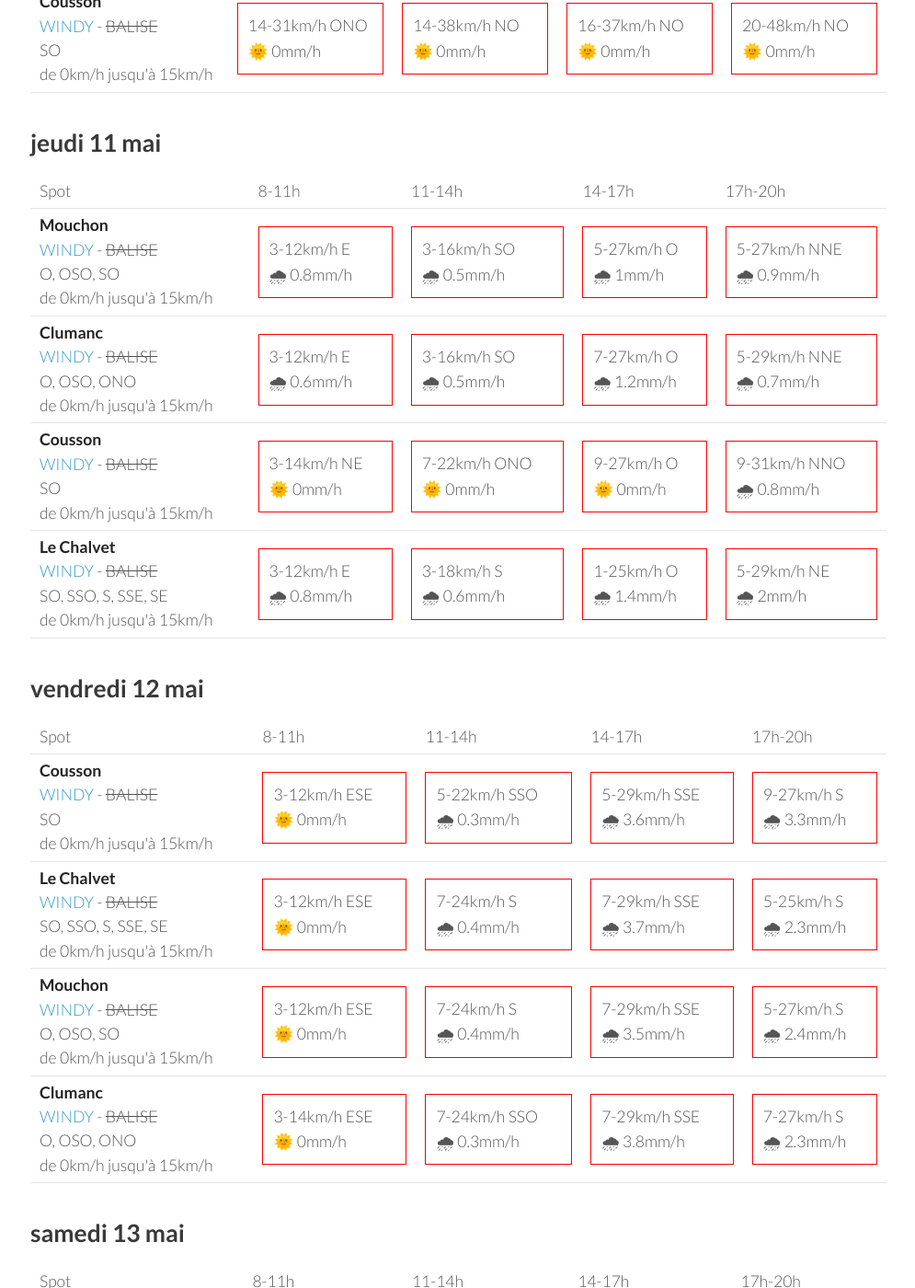
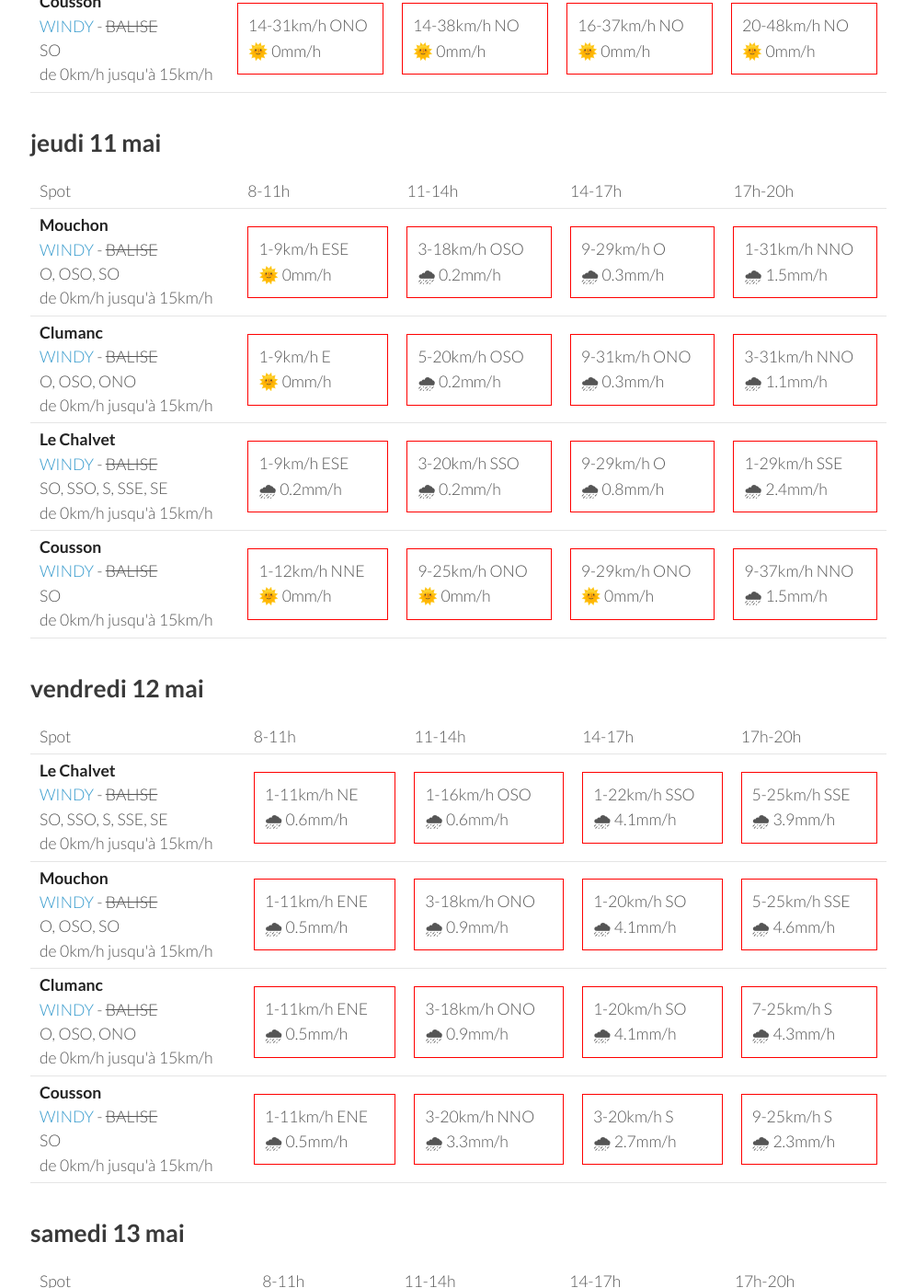
Before and after one commit to parapente-dans-le-nord/parapente-dans-le-nord.github.io, a Jekyll site: the page built from saint_andre.markdown, in a window 1280 px wide and 1400 px high, scrolled down 1325 px. Shown: the whole window at 92% size, without its empty margins (25-1020 px from the left). Built offline with Jekyll 4.4.1, drawn with Linux system fonts in a browser that asks for light colours; some of the changed text lies outside the part shown.

Commit message:
update index.markdown

```diff
--- a/saint_andre.markdown
+++ b/saint_andre.markdown
@@ -136,40 +136,40 @@ page mise à jour le mardi 09 mai 06:36
 <tr>
         <td><strong>Mouchon</strong><br><a href="https://windy.com/43.992/6.424?43.878,6.425,10,m:eSuaglR">WINDY</a> - <span class="no-balise"> BALISE </span><br> <span class="vent-favorable">O, OSO, SO</span><br><span class="force-vent">de 0km/h jusqu'à 15km/h</span> </td>
 
-            <td><div class="not-flyable"><p>3-12km/h E</p><p>🌧 0.8mm/h</p></div></td>
-            <td><div class="not-flyable"><p>3-16km/h SO</p><p>🌧 0.5mm/h</p></div></td>
-            <td><div class="not-flyable"><p>5-27km/h O</p><p>🌧 1mm/h</p></div></td>
-            <td><div class="not-flyable"><p>5-27km/h NNE</p><p>🌧 0.9mm/h</p></div></td>
+            <td><div class="not-flyable"><p>1-9km/h ESE</p><p>🌞 0mm/h</p></div></td>
+            <td><div class="not-flyable"><p>3-18km/h OSO</p><p>🌧 0.2mm/h</p></div></td>
+            <td><div class="not-flyable"><p>9-29km/h O</p><p>🌧 0.3mm/h</p></div></td>
+            <td><div class="not-flyable"><p>1-31km/h NNO</p><p>🌧 1.5mm/h</p></div></td>
 
 
     </tr>
 <tr>
         <td><strong>Clumanc</strong><br><a href="https://windy.com/44.027/6.402?43.914,6.403,10,m:eSxaglP">WINDY</a> - <span class="no-balise"> BALISE </span><br> <span class="vent-favorable">O, OSO, ONO</span><br><span class="force-vent">de 0km/h jusqu'à 15km/h</span> </td>
 
-            <td><div class="not-flyable"><p>3-12km/h E</p><p>🌧 0.6mm/h</p></div></td>
-            <td><div class="not-flyable"><p>3-16km/h SO</p><p>🌧 0.5mm/h</p></div></td>
-            <td><div class="not-flyable"><p>7-27km/h O</p><p>🌧 1.2mm/h</p></div></td>
-            <td><div class="not-flyable"><p>5-29km/h NNE</p><p>🌧 0.7mm/h</p></div></td>
+            <td><div class="not-flyable"><p>1-9km/h E</p><p>🌞 0mm/h</p></div></td>
+            <td><div class="not-flyable"><p>5-20km/h OSO</p><p>🌧 0.2mm/h</p></div></td>
+            <td><div class="not-flyable"><p>9-31km/h ONO</p><p>🌧 0.3mm/h</p></div></td>
+            <td><div class="not-flyable"><p>3-31km/h NNO</p><p>🌧 1.1mm/h</p></div></td>
+
+
+    </tr>
+<tr>
+        <td><strong>Le Chalvet</strong><br><a href="https://windy.com/43.979/6.480?43.866,6.480,10,m:eSsaglX">WINDY</a> - <span class="no-balise"> BALISE </span><br> <span class="vent-favorable">SO, SSO, S, SSE, SE</span><br><span class="force-vent">de 0km/h jusqu'à 15km/h</span> </td>
+
+            <td><div class="not-flyable"><p>1-9km/h ESE</p><p>🌧 0.2mm/h</p></div></td>
+            <td><div class="not-flyable"><p>3-20km/h SSO</p><p>🌧 0.2mm/h</p></div></td>
+            <td><div class="not-flyable"><p>9-29km/h O</p><p>🌧 0.8mm/h</p></div></td>
+            <td><div class="not-flyable"><p>1-29km/h SSE</p><p>🌧 2.4mm/h</p></div></td>
 
 
     </tr>
 <tr>
         <td><strong>Cousson</strong><br><a href="https://windy.com/44.054/6.240?43.940,6.241,10,m:eSAaglz">WINDY</a> - <span class="no-balise"> BALISE </span><br> <span class="vent-favorable">SO</span><br><span class="force-vent">de 0km/h jusqu'à 15km/h</span> </td>
 
-            <td><div class="not-flyable"><p>3-14km/h NE</p><p>🌞 0mm/h</p></div></td>
-            <td><div class="not-flyable"><p>7-22km/h ONO</p><p>🌞 0mm/h</p></div></td>
-            <td><div class="not-flyable"><p>9-27km/h O</p><p>🌞 0mm/h</p></div></td>
-            <td><div class="not-flyable"><p>9-31km/h NNO</p><p>🌧 0.8mm/h</p></div></td>
-
-
-    </tr>
-<tr>
-        <td><strong>Le Chalvet</strong><br><a href="https://windy.com/43.979/6.480?43.866,6.480,10,m:eSsaglX">WINDY</a> - <span class="no-balise"> BALISE </span><br> <span class="vent-favorable">SO, SSO, S, SSE, SE</span><br><span class="force-vent">de 0km/h jusqu'à 15km/h</span> </td>
-
-            <td><div class="not-flyable"><p>3-12km/h E</p><p>🌧 0.8mm/h</p></div></td>
-            <td><div class="not-flyable"><p>3-18km/h S</p><p>🌧 0.6mm/h</p></div></td>
-            <td><div class="not-flyable"><p>1-25km/h O</p><p>🌧 1.4mm/h</p></div></td>
-            <td><div class="not-flyable"><p>5-29km/h NE</p><p>🌧 2mm/h</p></div></td>
+            <td><div class="not-flyable"><p>1-12km/h NNE</p><p>🌞 0mm/h</p></div></td>
+            <td><div class="not-flyable"><p>9-25km/h ONO</p><p>🌞 0mm/h</p></div></td>
+            <td><div class="not-flyable"><p>9-29km/h ONO</p><p>🌞 0mm/h</p></div></td>
+            <td><div class="not-flyable"><p>9-37km/h NNO</p><p>🌧 1.5mm/h</p></div></td>
 
 
     </tr>
@@ -190,42 +190,42 @@ page mise à jour le mardi 09 mai 06:36
       <td>17h-20h</td>
     </tr>
 <tr>
-        <td><strong>Cousson</strong><br><a href="https://windy.com/44.054/6.240?43.940,6.241,10,m:eSAaglz">WINDY</a> - <span class="no-balise"> BALISE </span><br> <span class="vent-favorable">SO</span><br><span class="force-vent">de 0km/h jusqu'à 15km/h</span> </td>
-
-            <td><div class="not-flyable"><p>3-12km/h ESE</p><p>🌞 0mm/h</p></div></td>
-            <td><div class="not-flyable"><p>5-22km/h SSO</p><p>🌧 0.3mm/h</p></div></td>
-            <td><div class="not-flyable"><p>5-29km/h SSE</p><p>🌧 3.6mm/h</p></div></td>
-            <td><div class="not-flyable"><p>9-27km/h S</p><p>🌧 3.3mm/h</p></div></td>
-
-
-    </tr>
-<tr>
         <td><strong>Le Chalvet</strong><br><a href="https://windy.com/43.979/6.480?43.866,6.480,10,m:eSsaglX">WINDY</a> - <span class="no-balise"> BALISE </span><br> <span class="vent-favorable">SO, SSO, S, SSE, SE</span><br><span class="force-vent">de 0km/h jusqu'à 15km/h</span> </td>
 
-            <td><div class="not-flyable"><p>3-12km/h ESE</p><p>🌞 0mm/h</p></div></td>
-            <td><div class="not-flyable"><p>7-24km/h S</p><p>🌧 0.4mm/h</p></div></td>
-            <td><div class="not-flyable"><p>7-29km/h SSE</p><p>🌧 3.7mm/h</p></div></td>
-            <td><div class="not-flyable"><p>5-25km/h S</p><p>🌧 2.3mm/h</p></div></td>
+            <td><div class="not-flyable"><p>1-11km/h NE</p><p>🌧 0.6mm/h</p></div></td>
+            <td><div class="not-flyable"><p>1-16km/h OSO</p><p>🌧 0.6mm/h</p></div></td>
+            <td><div class="not-flyable"><p>1-22km/h SSO</p><p>🌧 4.1mm/h</p></div></td>
+            <td><div class="not-flyable"><p>5-25km/h SSE</p><p>🌧 3.9mm/h</p></div></td>
 
 
     </tr>
 <tr>
         <td><strong>Mouchon</strong><br><a href="https://windy.com/43.992/6.424?43.878,6.425,10,m:eSuaglR">WINDY</a> - <span class="no-balise"> BALISE </span><br> <span class="vent-favorable">O, OSO, SO</span><br><span class="force-vent">de 0km/h jusqu'à 15km/h</span> </td>
 
-            <td><div class="not-flyable"><p>3-12km/h ESE</p><p>🌞 0mm/h</p></div></td>
-            <td><div class="not-flyable"><p>7-24km/h S</p><p>🌧 0.4mm/h</p></div></td>
-            <td><div class="not-flyable"><p>7-29km/h SSE</p><p>🌧 3.5mm/h</p></div></td>
-            <td><div class="not-flyable"><p>5-27km/h S</p><p>🌧 2.4mm/h</p></div></td>
+            <td><div class="not-flyable"><p>1-11km/h ENE</p><p>🌧 0.5mm/h</p></div></td>
+            <td><div class="not-flyable"><p>3-18km/h ONO</p><p>🌧 0.9mm/h</p></div></td>
+            <td><div class="not-flyable"><p>1-20km/h SO</p><p>🌧 4.1mm/h</p></div></td>
+            <td><div class="not-flyable"><p>5-25km/h SSE</p><p>🌧 4.6mm/h</p></div></td>
 
 
     </tr>
 <tr>
         <td><strong>Clumanc</strong><br><a href="https://windy.com/44.027/6.402?43.914,6.403,10,m:eSxaglP">WINDY</a> - <span class="no-balise"> BALISE </span><br> <span class="vent-favorable">O, OSO, ONO</span><br><span class="force-vent">de 0km/h jusqu'à 15km/h</span> </td>
 
-            <td><div class="not-flyable"><p>3-14km/h ESE</p><p>🌞 0mm/h</p></div></td>
-            <td><div class="not-flyable"><p>7-24km/h SSO</p><p>🌧 0.3mm/h</p></div></td>
-            <td><div class="not-flyable"><p>7-29km/h SSE</p><p>🌧 3.8mm/h</p></div></td>
-            <td><div class="not-flyable"><p>7-27km/h S</p><p>🌧 2.3mm/h</p></div></td>
+            <td><div class="not-flyable"><p>1-11km/h ENE</p><p>🌧 0.5mm/h</p></div></td>
+            <td><div class="not-flyable"><p>3-18km/h ONO</p><p>🌧 0.9mm/h</p></div></td>
+            <td><div class="not-flyable"><p>1-20km/h SO</p><p>🌧 4.1mm/h</p></div></td>
+            <td><div class="not-flyable"><p>7-25km/h S</p><p>🌧 4.3mm/h</p></div></td>
+
+
+    </tr>
+<tr>
+        <td><strong>Cousson</strong><br><a href="https://windy.com/44.054/6.240?43.940,6.241,10,m:eSAaglz">WINDY</a> - <span class="no-balise"> BALISE </span><br> <span class="vent-favorable">SO</span><br><span class="force-vent">de 0km/h jusqu'à 15km/h</span> </td>
+
+            <td><div class="not-flyable"><p>1-11km/h ENE</p><p>🌧 0.5mm/h</p></div></td>
+            <td><div class="not-flyable"><p>3-20km/h NNO</p><p>🌧 3.3mm/h</p></div></td>
+            <td><div class="not-flyable"><p>3-20km/h S</p><p>🌧 2.7mm/h</p></div></td>
+            <td><div class="not-flyable"><p>9-25km/h S</p><p>🌧 2.3mm/h</p></div></td>
 
 
     </tr>
@@ -248,40 +248,40 @@ page mise à jour le mardi 09 mai 06:36
 <tr>
         <td><strong>Cousson</strong><br><a href="https://windy.com/44.054/6.240?43.940,6.241,10,m:eSAaglz">WINDY</a> - <span class="no-balise"> BALISE </span><br> <span class="vent-favorable">SO</span><br><span class="force-vent">de 0km/h jusqu'à 15km/h</span> </td>
 
-            <td><div class="not-flyable"><p>5-18km/h ENE</p><p>🌞 0mm/h</p></div></td>
-            <td><div class="not-flyable"><p>3-22km/h ESE</p><p>🌧 0.2mm/h</p></div></td>
-            <td><div class="not-flyable"><p>3-24km/h OSO</p><p>🌧 0.3mm/h</p></div></td>
-            <td><div class="not-flyable"><p>5-22km/h O</p><p>🌞 0mm/h</p></div></td>
+            <td><div class="not-flyable"><p>5-16km/h E</p><p>🌞 0mm/h</p></div></td>
+            <td><div class="not-flyable"><p>1-16km/h SSO</p><p>🌧 0.2mm/h</p></div></td>
+            <td><div class="not-flyable"><p>7-27km/h O</p><p>🌧 2mm/h</p></div></td>
+            <td><div class="not-flyable"><p>7-25km/h SO</p><p>🌧 5mm/h</p></div></td>
 
 
     </tr>
 <tr>
         <td><strong>Clumanc</strong><br><a href="https://windy.com/44.027/6.402?43.914,6.403,10,m:eSxaglP">WINDY</a> - <span class="no-balise"> BALISE </span><br> <span class="vent-favorable">O, OSO, ONO</span><br><span class="force-vent">de 0km/h jusqu'à 15km/h</span> </td>
 
-            <td><div class="not-flyable"><p>5-22km/h ENE</p><p>🌞 0mm/h</p></div></td>
-            <td><div class="not-flyable"><p>9-31km/h ESE</p><p>🌧 0.3mm/h</p></div></td>
-            <td><div class="not-flyable"><p>5-29km/h SE</p><p>🌧 0.7mm/h</p></div></td>
-            <td><div class="not-flyable"><p>3-24km/h SE</p><p>🌞 0mm/h</p></div></td>
+            <td><div class="not-flyable"><p>5-18km/h E</p><p>🌞 0mm/h</p></div></td>
+            <td><div class="not-flyable"><p>5-20km/h SE</p><p>🌞 0mm/h</p></div></td>
+            <td><div class="not-flyable"><p>3-25km/h SO</p><p>🌧 1.9mm/h</p></div></td>
+            <td><div class="not-flyable"><p>5-24km/h S</p><p>🌧 4.9mm/h</p></div></td>
 
 
     </tr>
 <tr>
         <td><strong>Mouchon</strong><br><a href="https://windy.com/43.992/6.424?43.878,6.425,10,m:eSuaglR">WINDY</a> - <span class="no-balise"> BALISE </span><br> <span class="vent-favorable">O, OSO, SO</span><br><span class="force-vent">de 0km/h jusqu'à 15km/h</span> </td>
 
-            <td><div class="not-flyable"><p>5-20km/h ENE</p><p>🌞 0mm/h</p></div></td>
-            <td><div class="not-flyable"><p>11-35km/h ESE</p><p>🌧 0.3mm/h</p></div></td>
-            <td><div class="not-flyable"><p>7-31km/h ESE</p><p>🌧 0.8mm/h</p></div></td>
-            <td><div class="not-flyable"><p>5-25km/h ESE</p><p>🌧 0.2mm/h</p></div></td>
+            <td><div class="not-flyable"><p>5-18km/h E</p><p>🌞 0mm/h</p></div></td>
+            <td><div class="not-flyable"><p>5-22km/h ESE</p><p>🌞 0mm/h</p></div></td>
+            <td><div class="not-flyable"><p>5-27km/h SSO</p><p>🌧 2.1mm/h</p></div></td>
+            <td><div class="not-flyable"><p>3-24km/h SSE</p><p>🌧 4.9mm/h</p></div></td>
 
 
     </tr>
 <tr>
         <td><strong>Le Chalvet</strong><br><a href="https://windy.com/43.979/6.480?43.866,6.480,10,m:eSsaglX">WINDY</a> - <span class="no-balise"> BALISE </span><br> <span class="vent-favorable">SO, SSO, S, SSE, SE</span><br><span class="force-vent">de 0km/h jusqu'à 15km/h</span> </td>
 
-            <td><div class="not-flyable"><p>5-20km/h ENE</p><p>🌞 0mm/h</p></div></td>
-            <td><div class="not-flyable"><p>11-35km/h E</p><p>🌧 0.2mm/h</p></div></td>
-            <td><div class="not-flyable"><p>9-33km/h ESE</p><p>🌧 0.9mm/h</p></div></td>
-            <td><div class="not-flyable"><p>5-27km/h SE</p><p>🌧 0.5mm/h</p></div></td>
+            <td><div class="not-flyable"><p>3-16km/h E</p><p>🌞 0mm/h</p></div></td>
+            <td><div class="not-flyable"><p>7-24km/h ESE</p><p>🌧 0.2mm/h</p></div></td>
+            <td><div class="not-flyable"><p>5-29km/h SE</p><p>🌧 2mm/h</p></div></td>
+            <td><div class="not-flyable"><p>3-25km/h SE</p><p>🌧 4.8mm/h</p></div></td>
 
 
     </tr>
@@ -289,3 +289,59 @@ page mise à jour le mardi 09 mai 06:36
 </tbody>
 </table>
 {:/}
+## dimanche 14 mai
+
+{::nomarkdown}
+<table>
+  <tbody>
+    <tr>
+      <td>Spot</td>
+      <td>8-11h</td>
+      <td>11-14h</td>
+      <td>14-17h</td>
+      <td>17h-20h</td>
+    </tr>
+<tr>
+        <td><strong>Mouchon</strong><br><a href="https://windy.com/43.992/6.424?43.878,6.425,10,m:eSuaglR">WINDY</a> - <span class="no-balise"> BALISE </span><br> <span class="vent-favorable">O, OSO, SO</span><br><span class="force-vent">de 0km/h jusqu'à 15km/h</span> </td>
+
+            <td><div class="not-flyable"><p>3-14km/h NO</p><p>🌞 0mm/h</p></div></td>
+            <td><div class="not-flyable"><p>9-27km/h ONO</p><p>🌞 0mm/h</p></div></td>
+            <td><div class="not-flyable"><p>12-37km/h ONO</p><p>🌞 0mm/h</p></div></td>
+            <td><div class="not-flyable"><p>14-40km/h O</p><p>🌧 0.8mm/h</p></div></td>
+
+
+    </tr>
+<tr>
+        <td><strong>Clumanc</strong><br><a href="https://windy.com/44.027/6.402?43.914,6.403,10,m:eSxaglP">WINDY</a> - <span class="no-balise"> BALISE </span><br> <span class="vent-favorable">O, OSO, ONO</span><br><span class="force-vent">de 0km/h jusqu'à 15km/h</span> </td>
+
+            <td><div class="not-flyable"><p>1-14km/h NNO</p><p>🌞 0mm/h</p></div></td>
+            <td><div class="not-flyable"><p>9-27km/h ONO</p><p>🌞 0mm/h</p></div></td>
+            <td><div class="not-flyable"><p>12-37km/h ONO</p><p>🌞 0mm/h</p></div></td>
+            <td><div class="not-flyable"><p>14-40km/h O</p><p>🌧 0.4mm/h</p></div></td>
+
+
+    </tr>
+<tr>
+        <td><strong>Cousson</strong><br><a href="https://windy.com/44.054/6.240?43.940,6.241,10,m:eSAaglz">WINDY</a> - <span class="no-balise"> BALISE </span><br> <span class="vent-favorable">SO</span><br><span class="force-vent">de 0km/h jusqu'à 15km/h</span> </td>
+
+            <td><div class="not-flyable"><p>3-11km/h ENE</p><p>🌞 0mm/h</p></div></td>
+            <td><div class="not-flyable"><p>9-25km/h NO</p><p>🌞 0mm/h</p></div></td>
+            <td><div class="not-flyable"><p>11-33km/h ONO</p><p>🌞 0mm/h</p></div></td>
+            <td><div class="not-flyable"><p>14-37km/h O</p><p>🌧 0.6mm/h</p></div></td>
+
+
+    </tr>
+<tr>
+        <td><strong>Le Chalvet</strong><br><a href="https://windy.com/43.979/6.480?43.866,6.480,10,m:eSsaglX">WINDY</a> - <span class="no-balise"> BALISE </span><br> <span class="vent-favorable">SO, SSO, S, SSE, SE</span><br><span class="force-vent">de 0km/h jusqu'à 15km/h</span> </td>
+
+            <td><div class="not-flyable"><p>5-16km/h NO</p><p>🌞 0mm/h</p></div></td>
+            <td><div class="not-flyable"><p>9-25km/h ONO</p><p>🌞 0mm/h</p></div></td>
+            <td><div class="not-flyable"><p>12-37km/h ONO</p><p>🌞 0mm/h</p></div></td>
+            <td><div class="not-flyable"><p>12-40km/h O</p><p>🌧 1.7mm/h</p></div></td>
+
+
+    </tr>
+
+</tbody>
+</table>
+{:/}
```
Also changed, not shown: other parts of saint_andre.markdown (+1 -1 lines).
